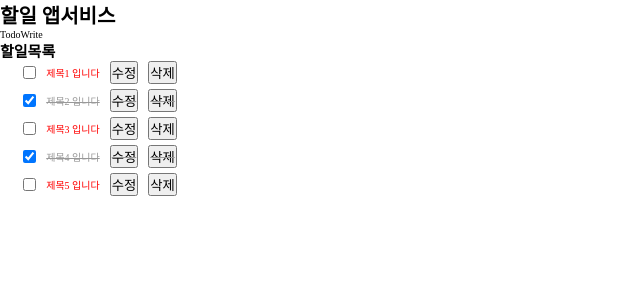
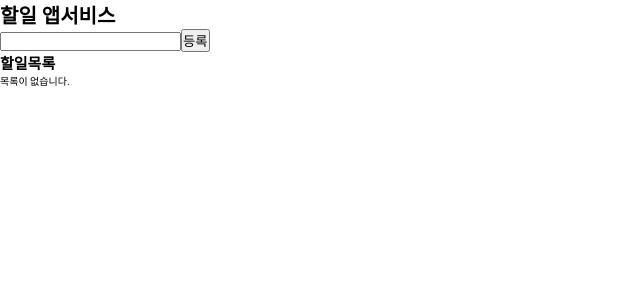
Before and after one commit to devgsheep/til_react_cra_ts, a React (Create React App) app: page / in a window 1280 px wide. Shown: the top 300 px of the page, without its empty margins (0-640 px from the left). Built offline with nearby package versions, Linux system fonts and the light colour scheme.

Commit message:
[docs] todo 앱 제작하기

```diff
--- a/src/App.tsx
+++ b/src/App.tsx
@@ -8,13 +8,7 @@
 import TodoItem from './components/todos/TodoItem';
 
 // 테스트를 위한 목업데이터 (/src/api/dummy.ts 추천)
-const initialTodos: todoType[] = [
-  { id: 'a', title: '제목1 입니다', completed: false },
-  { id: 'b', title: '제목2 입니다', completed: true },
-  { id: 'c', title: '제목3 입니다', completed: false },
-  { id: 'd', title: '제목4 입니다', completed: true },
-  { id: 'e', title: '제목5 입니다', completed: false },
-];
+const initialTodos: todoType[] = [];
 
 function App(): JSX.Element {
   // ts 자리
@@ -22,12 +16,14 @@
   const [todos, setTodos] = useState<(todoType | ITodo)[]>(initialTodos);
 
   // todos를 업데이트 하는 함수
-  const handleTodoUpdate = (): void => {
-    // setTodos()
+  const handleTodoUpdate = (newTodo: todoType): void => {
+    // setTodos(prev => [newTodo, ...prev]);
+    const arr: todoType[] = [newTodo, ...todos];
+    setTodos(arr);
   };
   // todo 목록에서 실행할 함수들
   const onToggle = (id: string): void => {
-    console.log('onToggle', id);
+    // console.log('onToggle', id);
     // 전달받은 ID를 이용해서 map으로 찾아서 id가 같으면 completed 변경
     const arr: todoType[] = todos.map(todo =>
       todo.id === id ? { ...todo, completed: !todo.completed } : todo,
@@ -35,13 +31,20 @@
     setTodos(arr);
   };
   const onDelete = (id: string): void => {
-    console.log('onDelte : ', id);
+    // console.log('onDelte : ', id);
     // 전달 받은 ID 를 제외한 나머지 만 모아서 목록 변경
     const arr: todoType[] = todos.filter(todo => todo.id !== id);
     setTodos(arr);
   };
-  const onEdit = (): void => {
-    console.log('onEdit');
+  const onEdit = (id: string, newTitle: string): void => {
+    // console.log('onEdit id', id);
+    // console.log('onEdit title', newTitle);
+    // 아이디와 새로운 타이틀을 알 수 있다.
+    // 아이디를 이용해서 해당 타이틀을 수정하고 업데이트 해보자.
+    const arr: todoType[] = todos.map(item =>
+      item.id === id ? { ...item, title: newTitle } : item,
+    );
+    setTodos(arr);
   };
 
   // tsx 자리
--- a/src/components/todos/TodoItem.tsx
+++ b/src/components/todos/TodoItem.tsx
@@ -1,17 +1,54 @@
 import { todoType } from '@/types/todoType';
+import { KeyboardEvent, useState } from 'react';
 
 type TodoItemProps = {
   todo: todoType;
   onToggle: (id: string) => void;
   onDelete: (id: string) => void;
-  onEdit: () => void;
+  onEdit: (id: string, newTitle: string) => void;
 };
 
 const TodoItem = ({ todo, onToggle, onDelete, onEdit }: TodoItemProps) => {
+  // js 자리
+  // 현재 Edit 상태인지 아닌지 관리
+  const [isEdit, setIsEdit] = useState<boolean>(false);
+  // Edit 상태라면 입력중인 title 내용 관리
+  const [editTitle, setEditTitle] = useState<string>(todo.title);
+
+  // jsx 자리
+
   // 수정은 별도의 입력창 구성으로 수정 후 값만 업데이트
   const handleEdit = () => {
-    console.log('여기에서 내용을 수정하는 기능 작성 후 완료된 데이터 전송');
-    onEdit();
+    // console.log('여기에서 내용을 수정하는 기능 작성 후 완료된 데이터 전송');
+    // isEdit을 true로 변경
+    setIsEdit(true);
+  };
+
+  const handleKeyDown = (e: KeyboardEvent<HTMLInputElement>) => {
+    if (e.key === 'Enter') {
+      handleEditSave();
+    }
+    if (e.key === 'Escape') {
+      handleEditCancel();
+    }
+  };
+  // 수정 후 저장 기능
+  const handleEditSave = () => {
+    // console.log('수정완료 저장');
+    // 1. 업데이트 해줌
+    if (editTitle.trim()) {
+      // 변경되어야 할 ID, 새로운 타이틀 전달
+      onEdit(todo.id, editTitle);
+      // 2. 상태는 isEdit을 false로 변경
+      setIsEdit(false);
+    }
+  };
+  // 수정 취소 기능
+  const handleEditCancel = () => {
+    // 1. editTitle을 원래대로 돌리고
+    setEditTitle(todo.title);
+    // 2. isEdit을 false로 설정하고
+    setIsEdit(false);
   };
 
   // CSS 객체 만들기
@@ -22,17 +59,30 @@
     display: 'flex',
     justifyContent: 'center',
     alignItems: 'center',
-    width: '200px',
     gap: '10px',
   };
 
   return (
     <li style={liStyle}>
-      <input type="checkbox" onChange={() => onToggle(todo.id)} checked={todo.completed} />
-      <span>{todo.title}</span>
-
-      <button onClick={handleEdit}>수정</button>
-      <button onClick={() => onDelete(todo.id)}>삭제</button>
+      {isEdit ? (
+        <>
+          <input
+            type="text"
+            value={editTitle}
+            onChange={e => setEditTitle(e.target.value)}
+            onKeyDown={handleKeyDown}
+          />
+          <button onClick={handleEditSave}>저장</button>
+          <button onClick={handleEditCancel}>취소</button>
+        </>
+      ) : (
+        <>
+          <input type="checkbox" onChange={() => onToggle(todo.id)} checked={todo.completed} />
+          <span>{todo.title}</span>
+          <button onClick={handleEdit}>수정</button>
+          <button onClick={() => onDelete(todo.id)}>삭제</button>
+        </>
+      )}
     </li>
   );
 };
--- a/src/components/todos/TodoList.tsx
+++ b/src/components/todos/TodoList.tsx
@@ -5,7 +5,7 @@
   todos: todoType[];
   onToggle: (id: string) => void;
   onDelete: (id: string) => void;
-  onEdit: () => void;
+  onEdit: (id: string, newTitle: string) => void;
 };
 
 const TodoList = ({ todos, onToggle, onDelete, onEdit }: TodoListProps): JSX.Element => {
--- a/src/components/todos/TodoWrite.tsx
+++ b/src/components/todos/TodoWrite.tsx
@@ -1,12 +1,55 @@
+import { ChangeEvent, KeyboardEvent, KeyboardEventHandler, useState } from 'react';
 import { todoType } from '../../types/todoType';
 
 type TodoWriteProps = {
   setTodos: React.Dispatch<React.SetStateAction<todoType[]>>;
-  handleTodoUpdate: () => void;
+  handleTodoUpdate: (newTodo: todoType) => void;
 };
 
 const TodoWrite = ({ setTodos, handleTodoUpdate }: TodoWriteProps) => {
-  return <div>TodoWrite</div>;
+  // js 자리
+  // 할일 제목 값 관리
+  const [title, setTitle] = useState<string>('');
+
+  // title 변경시 onChange 이벤트 처리해보기
+  const handleChange = (e: ChangeEvent<HTMLInputElement>) => {
+    setTitle(e.target.value);
+  };
+
+  const handleKeyDown = (e: KeyboardEvent<HTMLInputElement>) => {
+    // enter 키를 입력시 처리
+    if (e.key === 'Enter') {
+      handleAdd();
+    }
+  };
+  // 새 할일 등록하기
+  const handleAdd = () => {
+    // 공백 입력 금지하기
+    if (title.trim()) {
+      const newTodo: todoType = {
+        id: Date.now().toString(),
+        title: title,
+        completed: false,
+      };
+      // 1. 만약 setTodo 등의 useState를 활용한다면?
+      // 아래는 prev : 현재 최신 state을 나타냄
+      // setTodos(prev => [newTodo, ...prev]);
+      // newTodo가 나중에 들어감 (정렬차이)
+      // setTodos(prev => [...prev, newTodo]);
+
+      // 2. 함수의 매개변수로 전달한다면?
+      handleTodoUpdate(newTodo);
+
+      setTitle('');
+    }
+  };
+  // jsx 자리
+  return (
+    <div>
+      <input type="text" value={title} onChange={e => handleChange(e)} onKeyDown={handleKeyDown} />
+      <button onClick={handleAdd}>등록</button>
+    </div>
+  );
 };
 
 export default TodoWrite;
```
Also changed, not shown: 1 other file (tests, documents, lock files or other folders).
